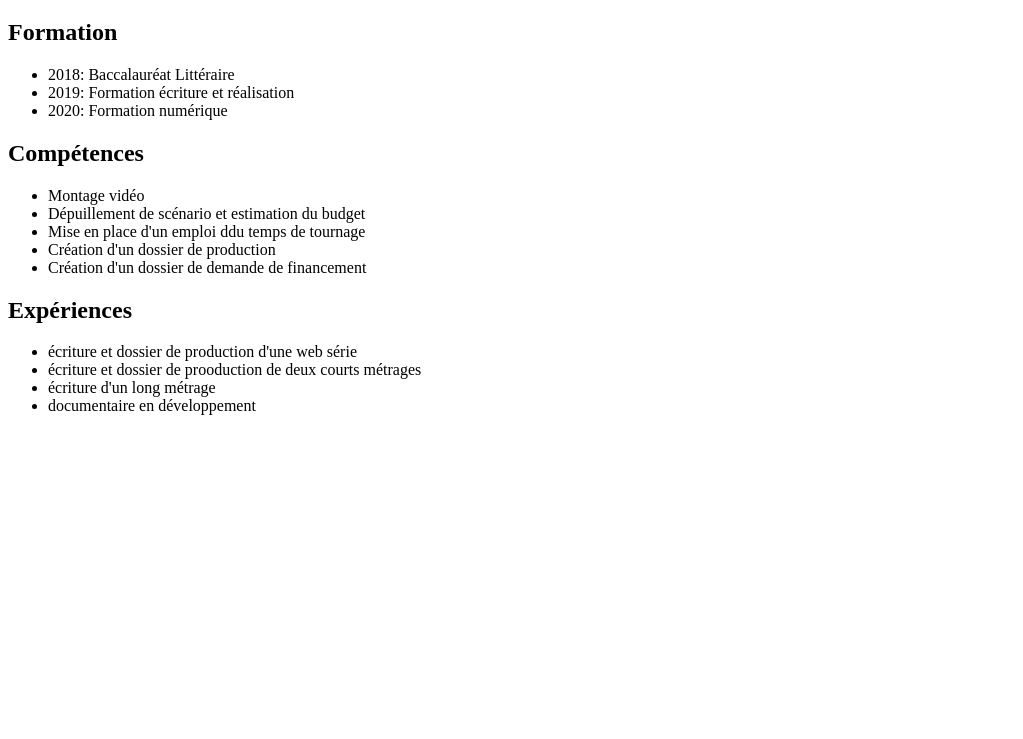
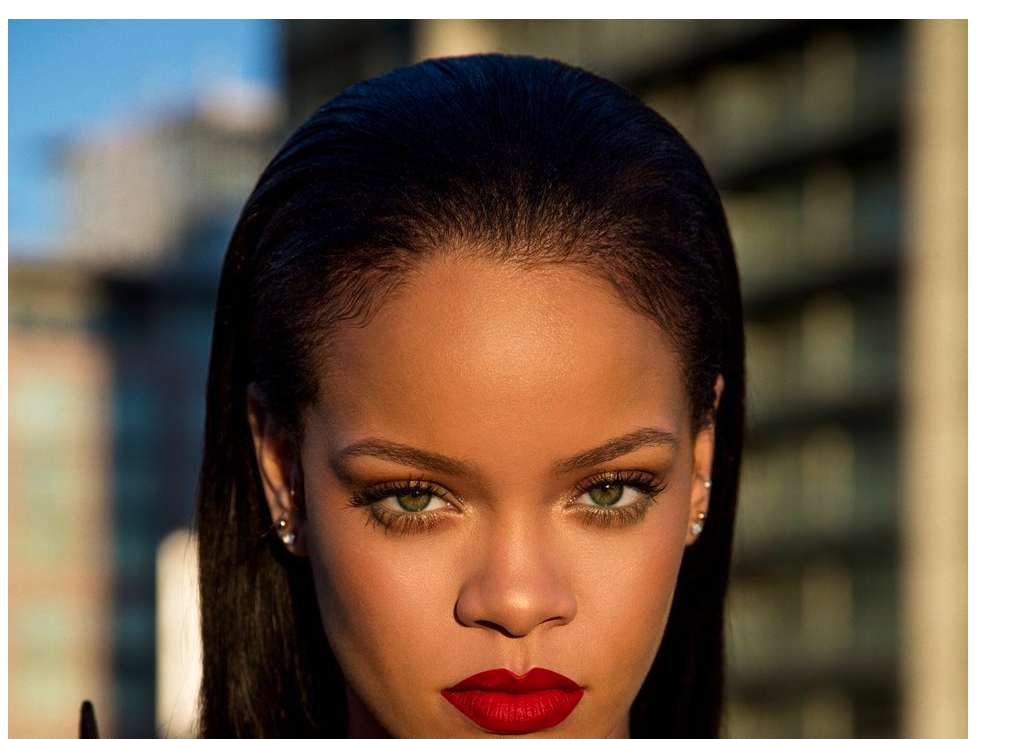
Before and after one commit to Samia69500/CV, a plain HTML site: page index.html in a window 1280 px wide. Shown: the part 61-800 px from the top of the page, without its empty margins (0-1023 px from the left). Drawn offline with Linux system fonts and the light colour scheme.

Commit message:
RobynRihanna.jpg

```diff
--- a/index.html
+++ b/index.html
@@ -7,6 +7,7 @@
    <header>
        <title>CV</title>
        <h1>Samia Slimani</h1>
+       <img src="RobynRihanna.jpg" alt="">
    </header>
 
 
```
Also changed, not shown: RobynRihanna.jpg (added).
